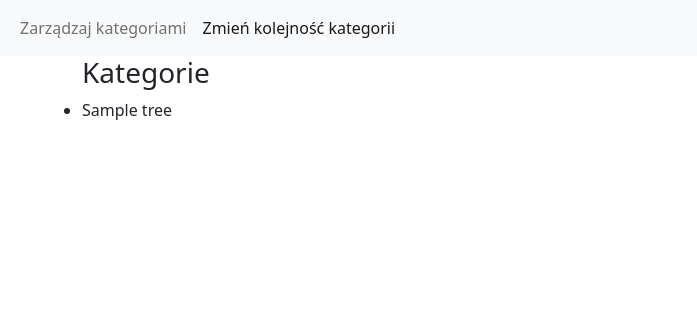
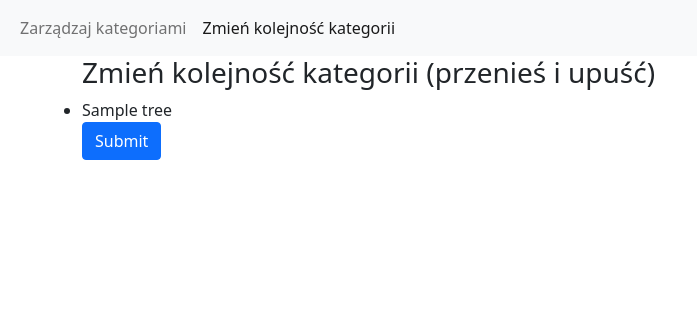
Before and after one commit to Musieq/ideoRekrutacja, a PHP site: page /category_reorder.php in a window 1280 px wide. Shown: the top 316 px of the page, without its empty margins (0-697 px from the left). Run offline with PHP 8.4, Linux system fonts and the light colour scheme; tables that the repository leaves empty or names only in its code hold one stand-in row (values such as "Sample post"); some libraries are stand-ins or nearby versions.

Commit message:
Form for changing category order

```diff
--- a/category_reorder.php
+++ b/category_reorder.php
@@ -3,6 +3,11 @@ require_once 'includes/header.php';
 
 $category = new Category();
 
+if (isset($_POST['categoryReorder'])) {
+    $catOrder = $_POST['categoryOrder'];
+
+    $category->changeCategoryOrder($catOrder);
+}
 ?>
 
 
@@ -11,13 +16,16 @@ $category = new Category();
 
 
         <div class="col-lg-7">
-            <h3>Kategorie</h3>
+            <h3>Zmień kolejność kategorii (przenieś i upuść)</h3>
 
 
             <?php
             $category->displayCategoryList(false);
             ?>
-
+            <form action="category_reorder.php" method="post">
+                <input type="hidden" name="categoryOrder" id="categoryOrder">
+                <button type="submit" class="btn btn-primary" name="categoryReorder" id="categoryReorder">Submit</button>
+            </form>
 
         </div>
     </div>
```
